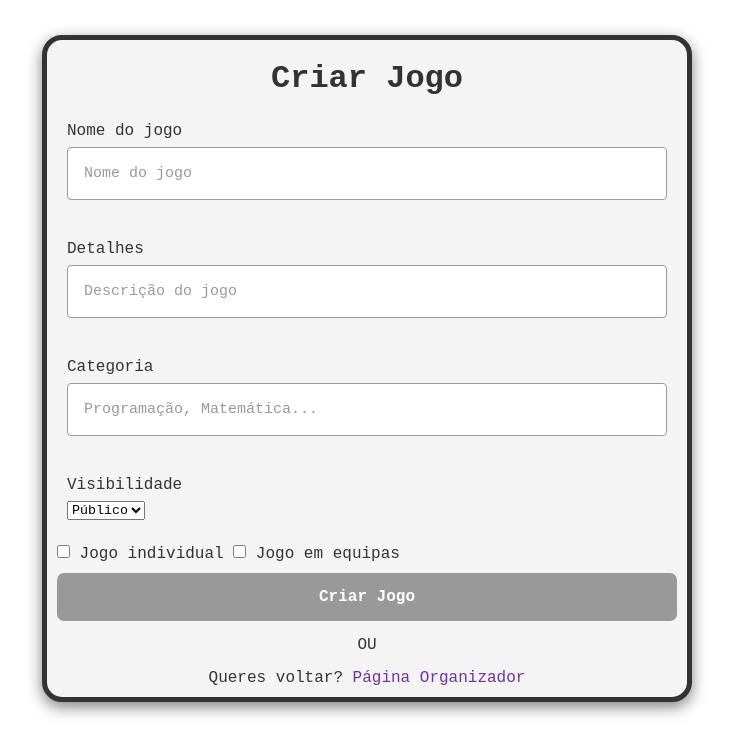
After one commit to JeoveteSanza/RC1_6_Think, a PHP site: page /views/criarjogos.php in a window 1280 px wide. The commit adds this page. Shown: the top 756 px of the page, without its empty margins (273-1006 px from the left). Run offline with PHP 8.4, Linux system fonts and the light colour scheme.

Commit message:
Dalton-continuação da pap

```diff
--- a/app/controllers/thinkController.php
+++ b/app/controllers/thinkController.php
@@ -15,6 +15,11 @@ class ThinkController
     public function registrar()
     {
         require_once __DIR__ . '/../../public/views/registrar.php';
+    }
+
+    public function criarjogos()
+    {
+        require_once __DIR__ . '/../../public/views/criarjogos.php';
     }
 
     public function organizador()
--- a/public/index.php
+++ b/public/index.php
@@ -21,6 +21,9 @@ $controller = new ThinkController();
     case 'detalhes':
         $controller->detalhes();
         break;
+    case 'criar':
+        $controller->criarjogos();
+        break;
     default:
         http_response_code(404);
         require __DIR__ . '/views/404.php';
--- /dev/null
+++ b/public/views/criarjogos.php
@@ -0,0 +1,77 @@
+<?php require __DIR__ . '/partials/header_login.php'; ?>
+
+<div class="background">
+    <div class="login-container">
+
+        <h1>Criar Jogo</h1>
+
+        <form onsubmit="return criarJogo(event)">
+
+            <div class="input-group">
+                <label>Nome do jogo</label>
+                <input type="text" id="nome" placeholder="Nome do jogo" required>
+            </div>
+
+            <div class="input-group">
+                <label>Detalhes</label>
+                <input type="text" id="detalhes" placeholder="Descrição do jogo" required>
+            </div>
+
+            <div class="input-group">
+                <label>Categoria</label>
+                <input type="text" id="categoria" placeholder="Programação, Matemática..." required>
+            </div>
+
+            <div class="input-group">
+                <label>Visibilidade</label>
+                <select id="visibilidade" required>
+                    <option value="publico">Público</option>
+                    <option value="privado">Privado</option>
+                </select>
+            </div>
+
+            <div class="terms">
+                <input type="checkbox" id="individual">
+                <label for="individual">Jogo individual</label>
+
+                <input type="checkbox" id="multijogador">
+                <label for="multijogador">Jogo em equipas</label>
+            </div>
+
+            <button type="submit" class="main-button">
+                Criar Jogo
+            </button>
+
+        </form>
+
+        <div class="separator">
+            <span>OU</span>
+        </div>
+
+        <p class="register-text">
+            Queres voltar?
+            <a href="/RC1_6_Think/public/index.php?acao=organizador">Página Organizador</a>
+        </p>
+
+    </div>
+</div>
+
+<script>
+    function criarJogo(event) {
+        event.preventDefault();
+
+        const nome = document.getElementById("nome").value;
+
+        const individual = document.getElementById("individual").checked;
+        const multijogador = document.getElementById("multijogador").checked;
+
+        if (!individual && !multijogador) {
+            alert("Escolhe pelo menos um modo de jogo!");
+            return false;
+        }
+
+        alert("Jogo criado visualmente com sucesso: " + nome);
+
+        return false;
+    }
+</script>
--- a/public/views/organizador.php
+++ b/public/views/organizador.php
@@ -28,7 +28,7 @@
 
         <main class="main">
             <div class="criar">
-                <a href="#">Criar</a>
+                <a href="/RC1_6_Think/public/index.php?acao=criarjogos">Criar</a>
             </div>
 
 
```
